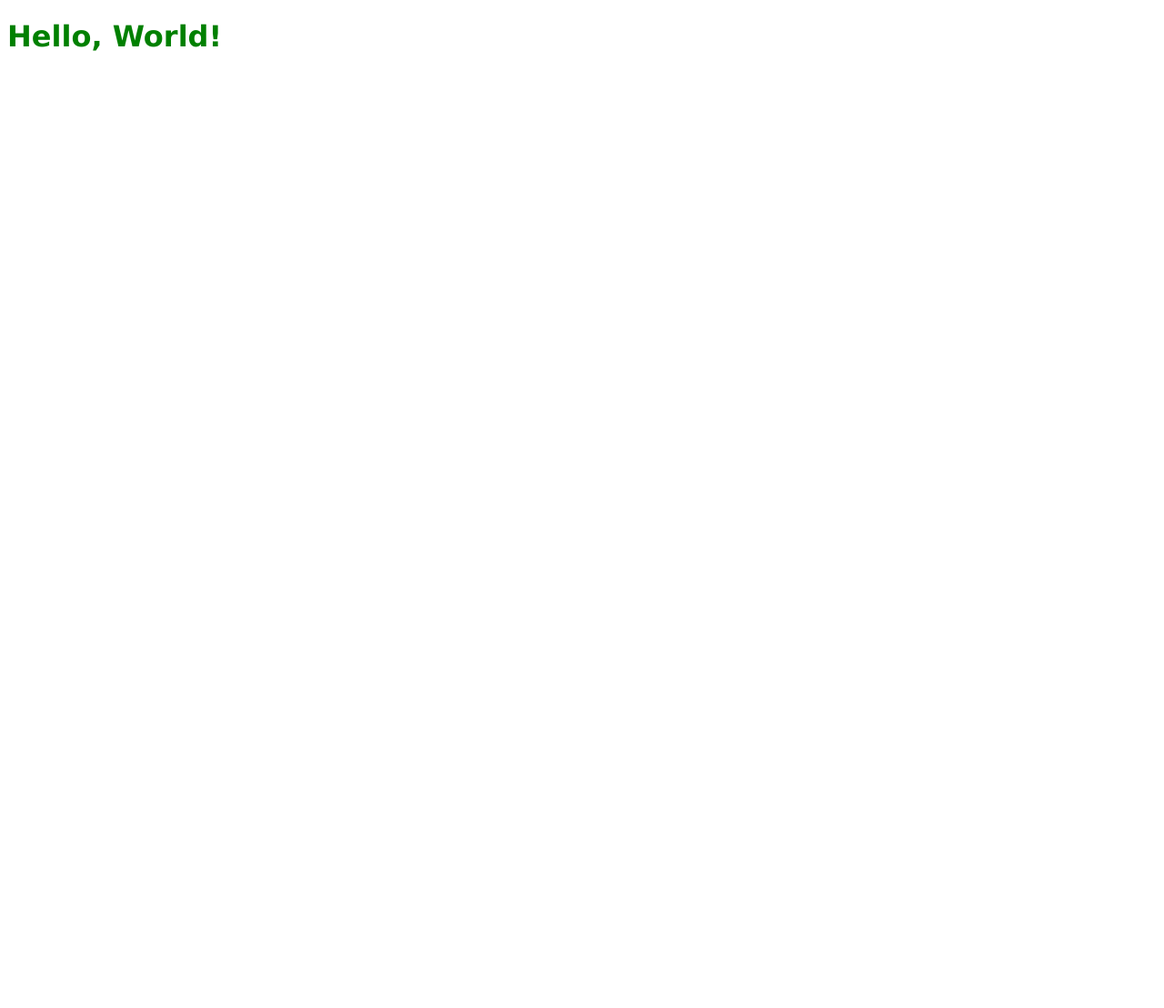
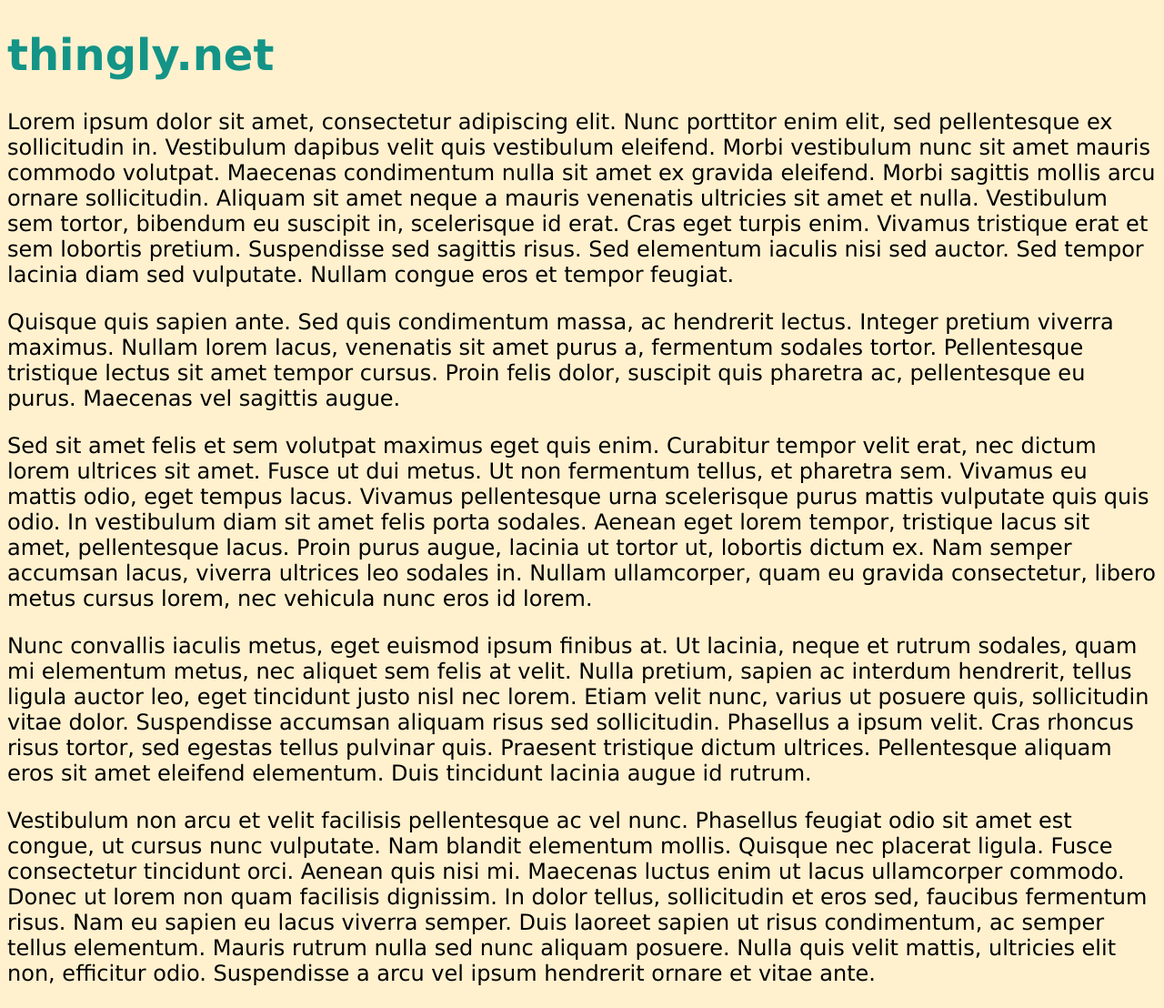
Before and after one commit to thingly/thingly.net, a Flask app: page / in a window 1280 px wide. Before the commit the page is almost empty. Shown: the whole page at 91% size. Before the commit the page ends 56 px from the top, so only its background shows below. Run offline with Flask 2, Linux system fonts and the light colour scheme.

Commit message:
styling, lorem ipsum

```diff
--- a/static/style/style.css
+++ b/static/style/style.css
@@ -1,4 +1,23 @@
+/*
+ * palette from:  https://colorhunt.co/palette/13948786c6f4fff1ced29d2b
+ *
+ *   teal: #139487  rgb(19, 148, 135)
+ *   blue: #86C6F4  rgb(134, 198, 244)
+ *   yellow: #FFF1CE  rgb(255, 241, 206)
+ *   beige: #D29D2B  rgb(210, 157, 43)
+ *
+ */
+
+body {
+    font-family: Verdana, Geneva, Tahoma, sans-serif;
+    background-color: rgb(255, 241, 206);
+}
+
 main h1 {
-    font-family: Verdana, Geneva, Tahoma, sans-serif;
-    color: green;
+    font-size: 3.0em;
+    color: rgb(19, 148, 135);
 }
+
+main p {
+    font-size: 1.5em;
+}
--- a/templates/index.html
+++ b/templates/index.html
@@ -8,7 +8,27 @@
 
 <body>
     <main>
-        <h1>Hello, World!</h1>
+        <h1>thingly.net</h1>
+        <p>Lorem ipsum dolor sit amet, consectetur adipiscing elit. Nunc porttitor enim elit, sed pellentesque ex sollicitudin in. Vestibulum dapibus velit quis vestibulum eleifend. Morbi vestibulum nunc sit amet mauris commodo volutpat. Maecenas condimentum
+            nulla sit amet ex gravida eleifend. Morbi sagittis mollis arcu ornare sollicitudin. Aliquam sit amet neque a mauris venenatis ultricies sit amet et nulla. Vestibulum sem tortor, bibendum eu suscipit in, scelerisque id erat. Cras eget turpis
+            enim. Vivamus tristique erat et sem lobortis pretium. Suspendisse sed sagittis risus. Sed elementum iaculis nisi sed auctor. Sed tempor lacinia diam sed vulputate. Nullam congue eros et tempor feugiat.</p>
+
+        <p>Quisque quis sapien ante. Sed quis condimentum massa, ac hendrerit lectus. Integer pretium viverra maximus. Nullam lorem lacus, venenatis sit amet purus a, fermentum sodales tortor. Pellentesque tristique lectus sit amet tempor cursus. Proin felis
+            dolor, suscipit quis pharetra ac, pellentesque eu purus. Maecenas vel sagittis augue.</p>
+
+        <p>Sed sit amet felis et sem volutpat maximus eget quis enim. Curabitur tempor velit erat, nec dictum lorem ultrices sit amet. Fusce ut dui metus. Ut non fermentum tellus, et pharetra sem. Vivamus eu mattis odio, eget tempus lacus. Vivamus pellentesque
+            urna scelerisque purus mattis vulputate quis quis odio. In vestibulum diam sit amet felis porta sodales. Aenean eget lorem tempor, tristique lacus sit amet, pellentesque lacus. Proin purus augue, lacinia ut tortor ut, lobortis dictum ex. Nam
+            semper accumsan lacus, viverra ultrices leo sodales in. Nullam ullamcorper, quam eu gravida consectetur, libero metus cursus lorem, nec vehicula nunc eros id lorem.
+        </p>
+
+        <p>Nunc convallis iaculis metus, eget euismod ipsum finibus at. Ut lacinia, neque et rutrum sodales, quam mi elementum metus, nec aliquet sem felis at velit. Nulla pretium, sapien ac interdum hendrerit, tellus ligula auctor leo, eget tincidunt justo
+            nisl nec lorem. Etiam velit nunc, varius ut posuere quis, sollicitudin vitae dolor. Suspendisse accumsan aliquam risus sed sollicitudin. Phasellus a ipsum velit. Cras rhoncus risus tortor, sed egestas tellus pulvinar quis. Praesent tristique
+            dictum ultrices. Pellentesque aliquam eros sit amet eleifend elementum. Duis tincidunt lacinia augue id rutrum.</p>
+
+        <p>Vestibulum non arcu et velit facilisis pellentesque ac vel nunc. Phasellus feugiat odio sit amet est congue, ut cursus nunc vulputate. Nam blandit elementum mollis. Quisque nec placerat ligula. Fusce consectetur tincidunt orci. Aenean quis nisi
+            mi. Maecenas luctus enim ut lacus ullamcorper commodo. Donec ut lorem non quam facilisis dignissim. In dolor tellus, sollicitudin et eros sed, faucibus fermentum risus. Nam eu sapien eu lacus viverra semper. Duis laoreet sapien ut risus condimentum,
+            ac semper tellus elementum. Mauris rutrum nulla sed nunc aliquam posuere. Nulla quis velit mattis, ultricies elit non, efficitur odio. Suspendisse a arcu vel ipsum hendrerit ornare et vitae ante.</p>
+
     </main>
 </body>
 
```
